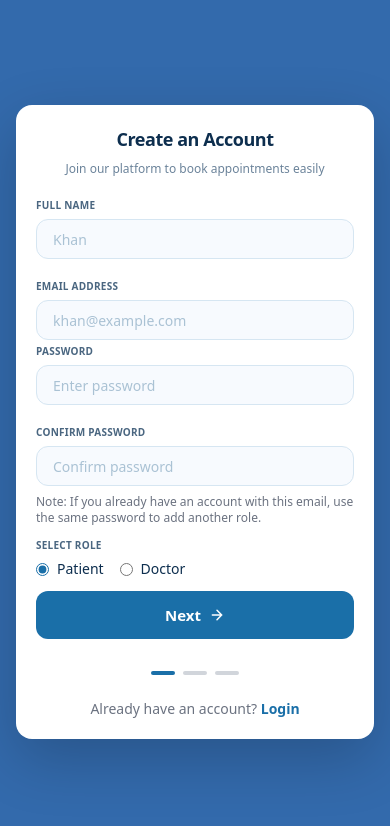
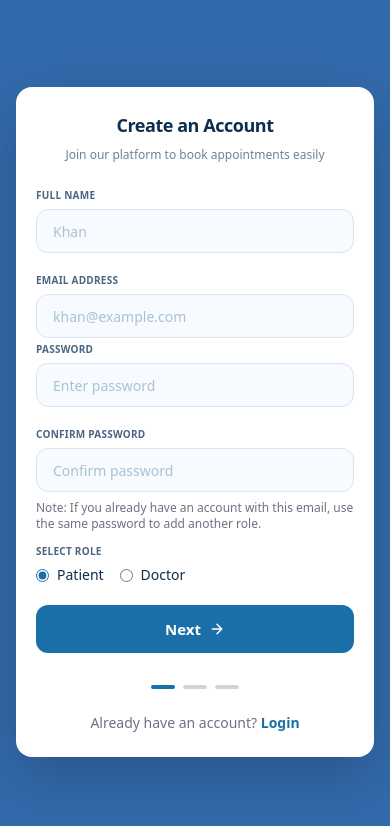
Before and after one commit to shawal106khan/DoctorRecommendationApp, a React (Vite) app: page /signup in a window 390 px wide. Shown: the top 826 px of the page. Built offline with nearby package versions, Linux system fonts and the light colour scheme; no server answers.

Commit message:
login page design update

```diff
--- a/src/components/common/components/AuthLayout.jsx
+++ b/src/components/common/components/AuthLayout.jsx
@@ -2,7 +2,7 @@ import AuthSideImage from "./AuthSideImage";
 
 const AuthLayout = ({ children }) => {
   return (
-    <div className="min-h-screen bg-[#336aac] flex items-center justify-center px-4 py-3 sm:p-6 relative overflow-hidden">
+    <div className="min-h-screen bg-[#336aac] flex items-center justify-center px-4 py-8 sm:p-6 relative overflow-hidden">
       {/* Background circles */}
       <div className="hidden lg:block">
         <div className="absolute -top-20 -left-20 w-80 h-80 rounded-full bg-white opacity-5" />
@@ -135,7 +135,7 @@ const AuthLayout = ({ children }) => {
       </div>
 
       {/* White card */}
-      <div className="relative z-10 w-full max-w-md bg-white rounded-2xl px-5 py-5 sm:px-10 sm:py-10 shadow-[0_20px_60px_rgba(0,0,0,0.20)]">
+      <div className="relative z-10 w-full max-w-md bg-white rounded-2xl px-5 py-6 sm:px-10 sm:py-10 shadow-[0_20px_60px_rgba(0,0,0,0.20)]">
         {children}
       </div>
     </div>
--- a/src/components/common/components/Input.jsx
+++ b/src/components/common/components/Input.jsx
@@ -22,7 +22,7 @@ const Input = ({
         value={value}
         onChange={onChange}
         onKeyDown={onKeyDown}
-        className={`w-full h-10 sm:h-12 px-4 rounded-xl text-sm text-[#0D2E4E] bg-[#F7FAFE] border-[1.5px] outline-none transition placeholder:text-[#AAC2D4] focus:bg-white focus:border-[#1A6FA8] focus:ring-4 focus:ring-[#1A6FA8]/10 ${
+        className={`w-full h-11 sm:h-12 px-4 rounded-xl text-sm text-[#0D2E4E] bg-[#F7FAFE] border-[1.5px] outline-none transition placeholder:text-[#AAC2D4] focus:bg-white focus:border-[#1A6FA8] focus:ring-4 focus:ring-[#1A6FA8]/10 ${
           error ? "border-red-400 bg-red-50" : "border-[#D6E6F2]"
         }`}
       />
--- a/src/components/common/components/RadioGroup.jsx
+++ b/src/components/common/components/RadioGroup.jsx
@@ -1,6 +1,6 @@
 const RadioGroup = ({ label, name, options, value, onChange }) => {
   return (
-    <div className="mb-3 sm:mb-5">
+    <div className="mb-5 sm:mb-5">
       {label && (
         <p className="block text-[10px] sm:text-[11.5px] font-semibold text-[#4A6680] uppercase tracking-wide mb-1.5">
           {label}
--- a/src/components/common/components/Title.jsx
+++ b/src/components/common/components/Title.jsx
@@ -5,7 +5,7 @@ const Title = ({
   classNameSubheading,
 }) => {
   return (
-    <div className="mb-5 sm:mb-8 text-center">
+    <div className="mb-6 sm:mb-8 text-center">
       {heading && (
         <h1
           className={`text-lg sm:text-3xl font-bold tracking-tight text-[#0D2E4E] ${classNameHeading || ""}`}
--- a/src/pages/Auth/LoginPage.jsx
+++ b/src/pages/Auth/LoginPage.jsx
@@ -197,7 +197,7 @@ const LoginPage = () => {
           text={loading ? <ButtonLoader text="Logging in..." /> : "Login"}
         />
 
-        <p className="text-center text-xs sm:text-sm text-gray-500 mt-3 sm:mt-6">
+        <p className="text-center text-xs sm:text-sm text-gray-500 mt-4 sm:mt-6">
           Don&apos;t have an account?
           <Link
             to={`/signup?redirect=${redirectTo || ""}`} // ✅
```
